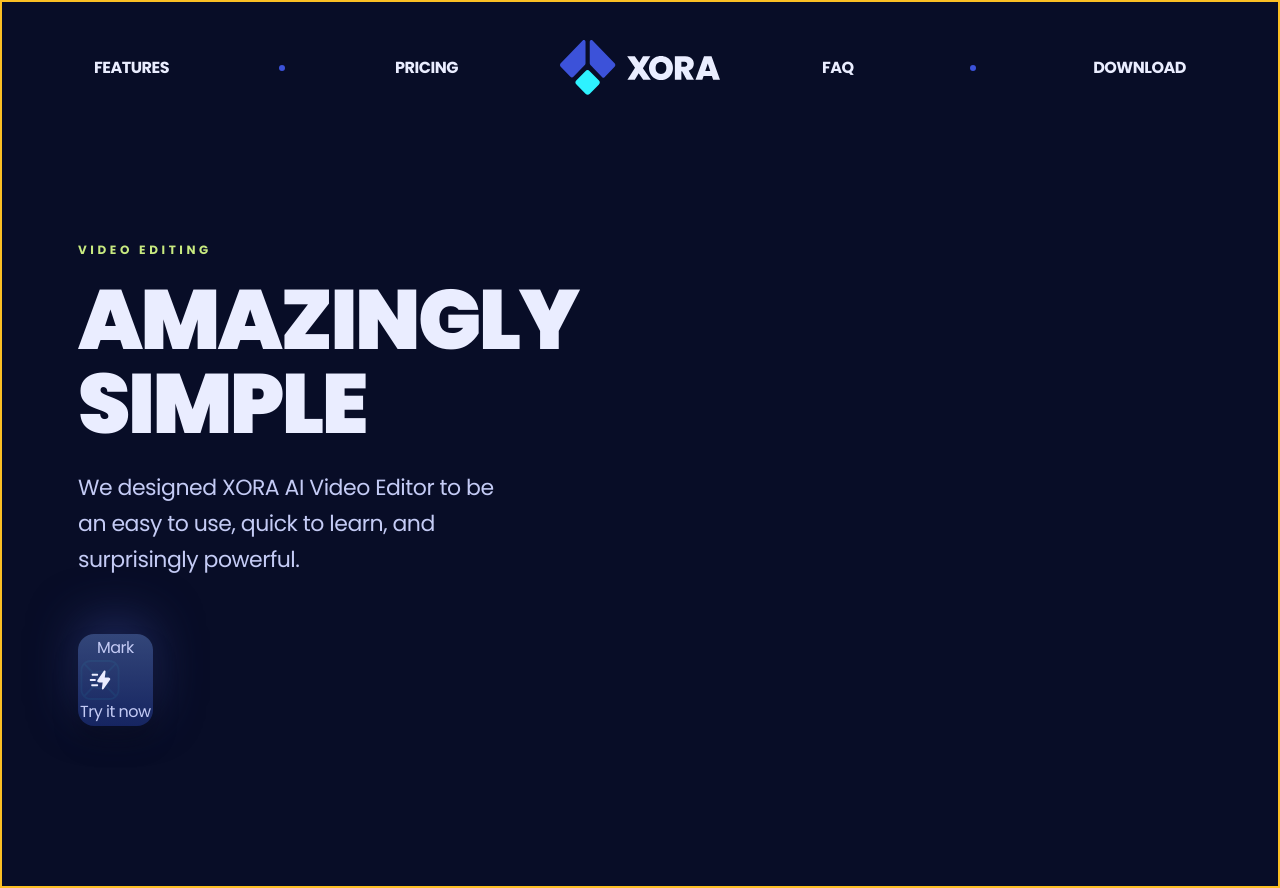
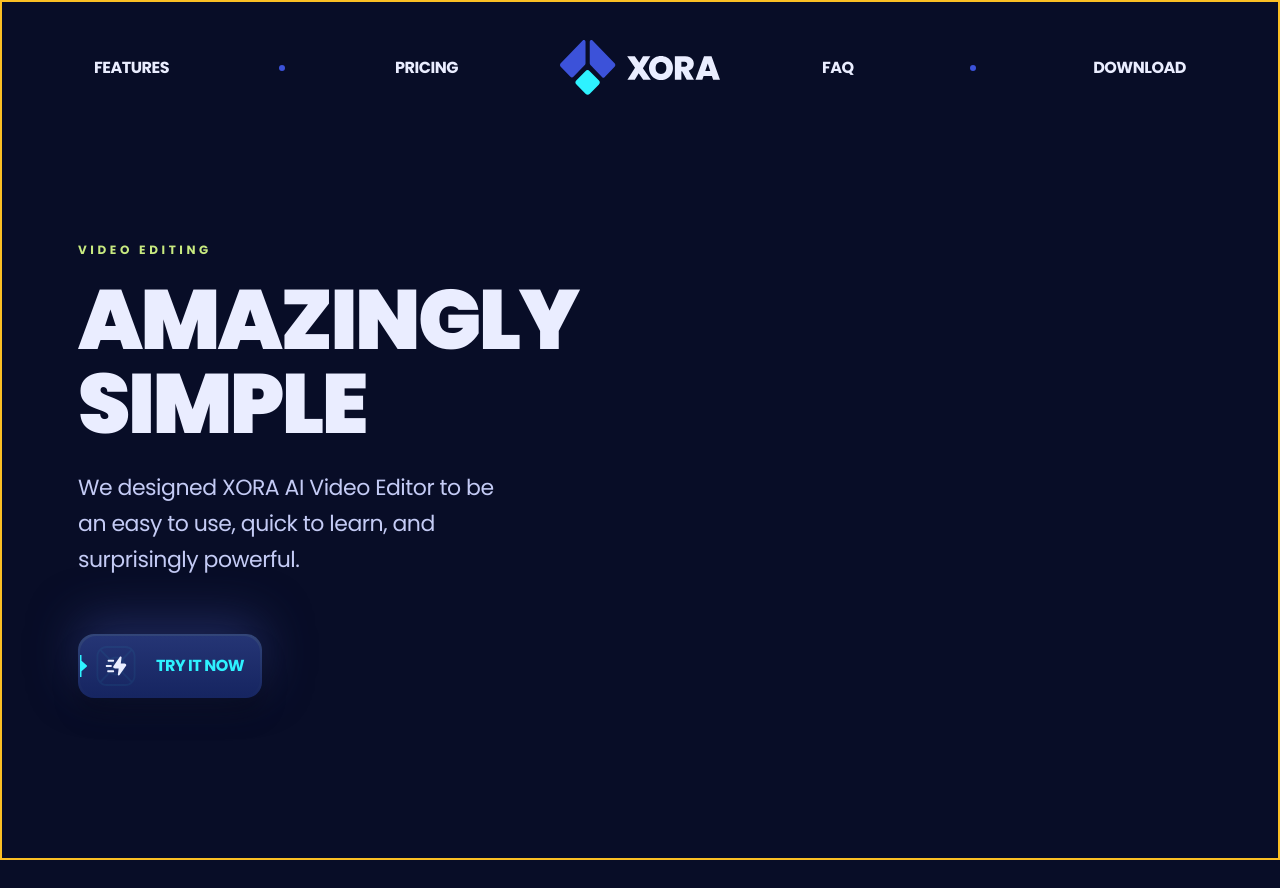
Before and after one commit to Washington-coder/xora, a React (Vite) app: page / in a window 1280 px wide. After the commit the page ends 860 px from the top, so only its background shows below. Built offline with nearby package versions, Linux system fonts and the light colour scheme.

Commit message:
feat: styling button even more

```diff
--- a/src/components/Button.jsx
+++ b/src/components/Button.jsx
@@ -1,35 +1,57 @@
 import clsx from "clsx";
+import { Marker } from "./Marker.jsx";
 
-const Button = ({ icon, children, href, containerClassName, onClick }) => {
-
+const Button = ({
+  icon,
+  children,
+  href,
+  containerClassName,
+  onClick,
+  markerFill,
+}) => {
   const Inner = () => (
     <>
-            <span>
-                <span>Mark</span>
+      <span className="relative flex items-center min-h-[60px] px-4 g4 rounded-2xl inner-before group-hover:before:opacity-100 overflow-hidden">
+        <span className="absolute -left-[1px]">
+          <Marker markerFill={markerFill} />
+        </span>
+
         {icon && (
-                    <img src={icon} alt="circle" className="size-10 mr-5 object-contain z-10" />
+          <img
+            src={icon}
+            alt="circle"
+            className="size-10 mr-5 object-contain z-10"
+          />
         )}
-                <span>{children}</span>
+
+        <span className="relative z-2 font-poppins base-bold text-p1 uppercase">
+          {children}
         </span>
+      </span>
+
+      <span className="glow-before glow-after" />
     </>
-    )
-
+  );
   return href ? (
     <a
-            className={clsx("relative, p-0.5 g5 rounded-2xl shadow-500 group",
-            containerClassName)}
+      className={clsx(
+        "relative p-0.5 g5 rounded-2xl shadow-500 group",
+        containerClassName,
+      )}
       href={href}
     >
       <Inner />
     </a>
   ) : (
     <button
-            className={clsx("relative, p-0.5 g5 rounded-2xl shadow-500 group")}
+      className={clsx(
+        "relative p-0.5 g5 rounded-2xl shadow-500 group",
+        containerClassName,
+      )}
       onClick={onClick}
     >
       <Inner />
     </button>
-    )
-}
-
-export default Button
+  );
+};
+export default Button;
```
Lines whose indentation alone changed are shown as unchanged.
